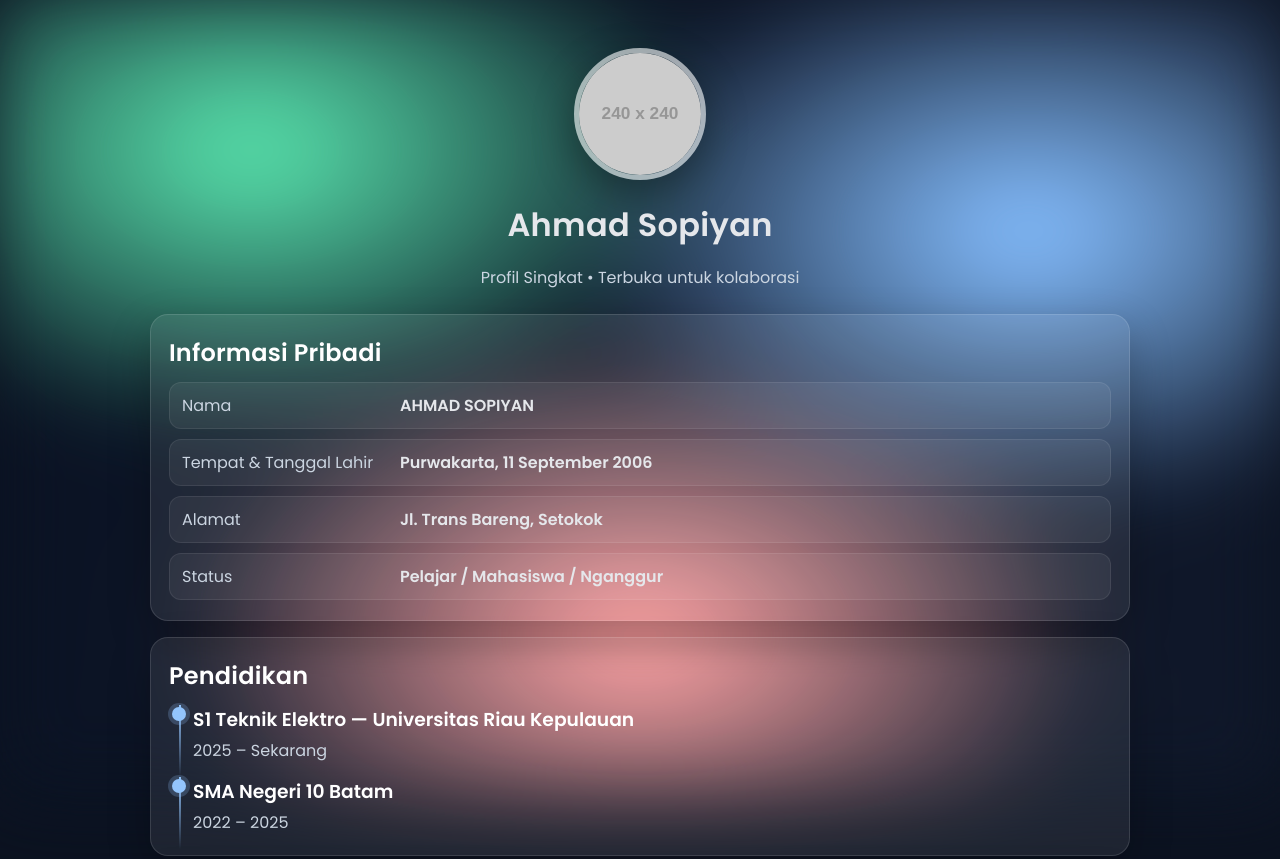
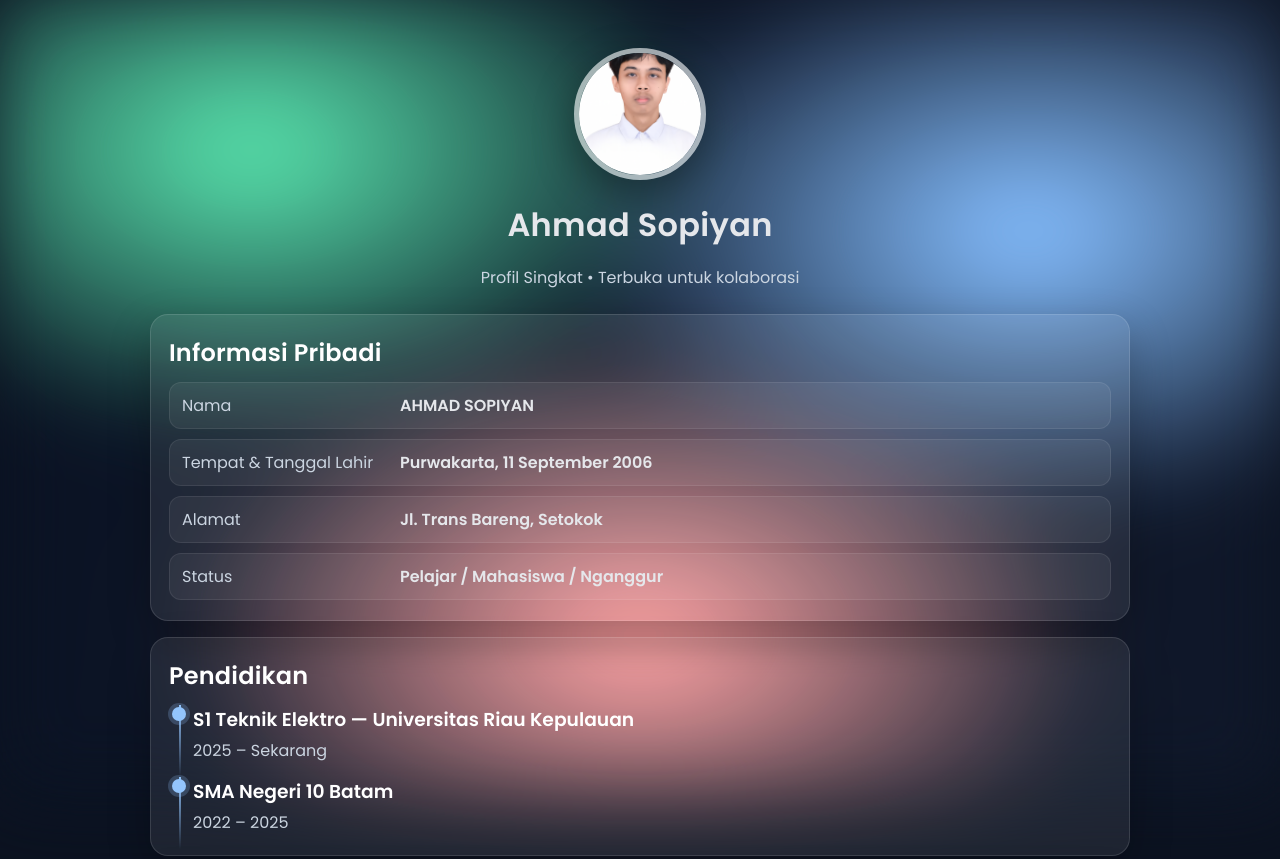
Before and after one commit to AhmadS814/Ahmad.github.io, a plain HTML site: page index.html in a window 1280 px wide. Shown: the top 859 px of the page. Drawn offline with Linux system fonts and the light colour scheme; placeholder pictures from the web are drawn by us.

Commit message:
Update index.html

```diff
--- a/index.html
+++ b/index.html
@@ -15,7 +15,7 @@
 
   <main class="container">
     <header class="hero">
-      <img class="avatar" src="https://via.placeholder.com/240x240.png?text=Foto+Profil" alt="Foto Profil">
+      <img class="avatar" src="https://raw.githubusercontent.com/AhmadS814/Ahmad.github.io/refs/heads/main/foto.jpg" alt="Foto Profil">
       <h1 class="title">Ahmad Sopiyan</h1>
       <p class="subtitle">Profil Singkat • Terbuka untuk kolaborasi</p>
     </header>
```
